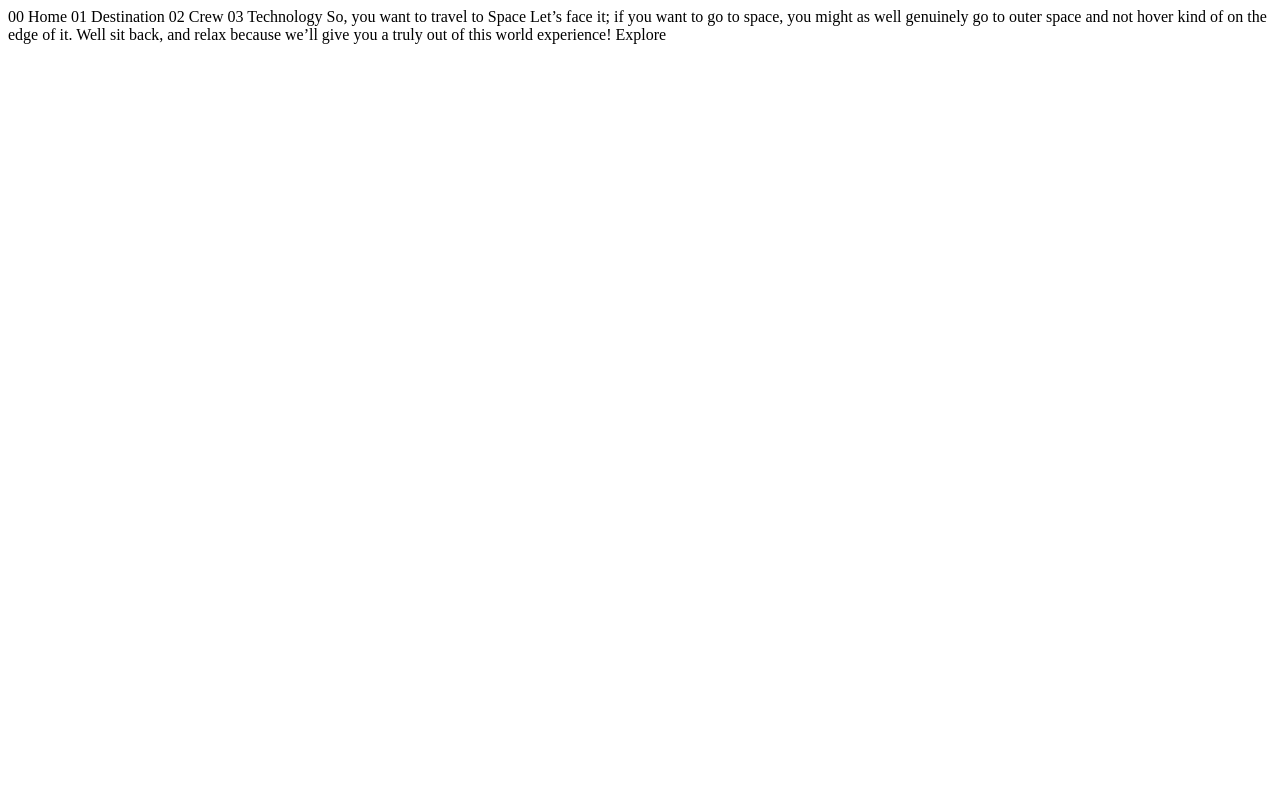
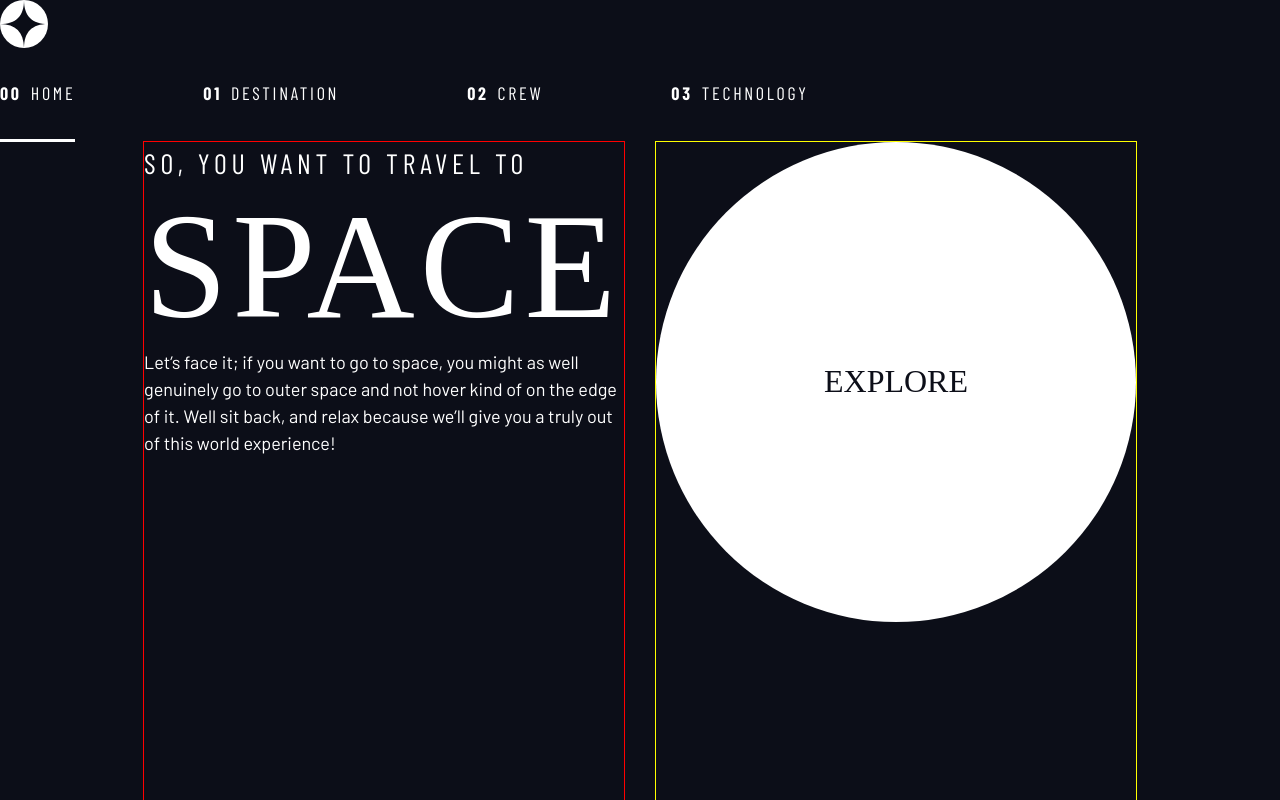
Before and after one commit to niqaqil/space-tourism-website, a plain HTML site: page starter-code/index.html in a window 1280 px wide. Drawn offline with nearby package versions, Linux system fonts and the light colour scheme; a web font is replaced by a local one.

Commit message:
update index.html file

```diff
--- a/starter-code/index.html
+++ b/starter-code/index.html
@@ -5,23 +5,43 @@
   <meta name="viewport" content="width=device-width, initial-scale=1.0">
 
   <link rel="icon" type="image/png" sizes="32x32" href="./assets/favicon-32x32.png">
-
+  <!-- Google fonts -->
+  <link rel="preconnect" href="https://fonts.googleapis.com">
+  <link rel="preconnect" href="https://fonts.gstatic.com" crossorigin>
+  <link href="https://fonts.googleapis.com/css2?family=Barlow+Condensed:wght@400;700&family=Bellefair&family=Barlow:wght@400;700&display=swap"
+      rel="stylesheet">
+  <!-- Our custom CSS-->
+  <link rel="stylesheet" href="index.css">
   <title>Frontend Mentor | Space tourism website</title>
 </head>
-<body>
+<body class="home">
 
-  00 Home
-  01 Destination
-  02 Crew
-  03 Technology
+  <header class="primary-header">
+    <div>
+      <img src="./assets/shared/logo.svg" alt="space tourism logo">
+    </div>
+    <nav>
+      <ul class="primary-navigation underline-indicators flex">
+        <li class="active"><a href="index.html" class="ff-sans-cond uppercase text-white letter-spacing-2"><span>00</span>Home</a></li>
+        <li><a href="destination.html" class="ff-sans-cond uppercase text-white letter-spacing-2"><span>01</span>Destination</a>
+        <li><a href="crew.html" class="ff-sans-cond uppercase text-white letter-spacing-2"><span>02</span>Crew</a>
+        <li><a href="technology.html" class="ff-sans-cond uppercase text-white letter-spacing-2"><span>03</span>Technology</a>
+      </ul>
+    </nav>
+  </header>
 
-  So, you want to travel to
-  Space
-  Let’s face it; if you want to go to space, you might as well genuinely go to
-  outer space and not hover kind of on the edge of it. Well sit back, and relax
-  because we’ll give you a truly out of this world experience!
+  <div class="grid-container">
+    <div>
+    <h1 class="text-accent fs-500 ff-sans-cond uppercase letter-spacing-1">So, you want to travel to <span class="fs-900 ff-serif text-white">Space</span></h1>
+    <p>Let’s face it; if you want to go to space, you might as well genuinely go to
+      outer space and not hover kind of on the edge of it. Well sit back, and relax
+      because we’ll give you a truly out of this world experience!</p>
+    </div>
+    <div>
+      <a href="#" class="large-button uppercase ff-serif fs-600 text-dark bg-white">Explore</a>
+    </div>
+  </div>
 
-  Explore
 
 </body>
 </html>
```
